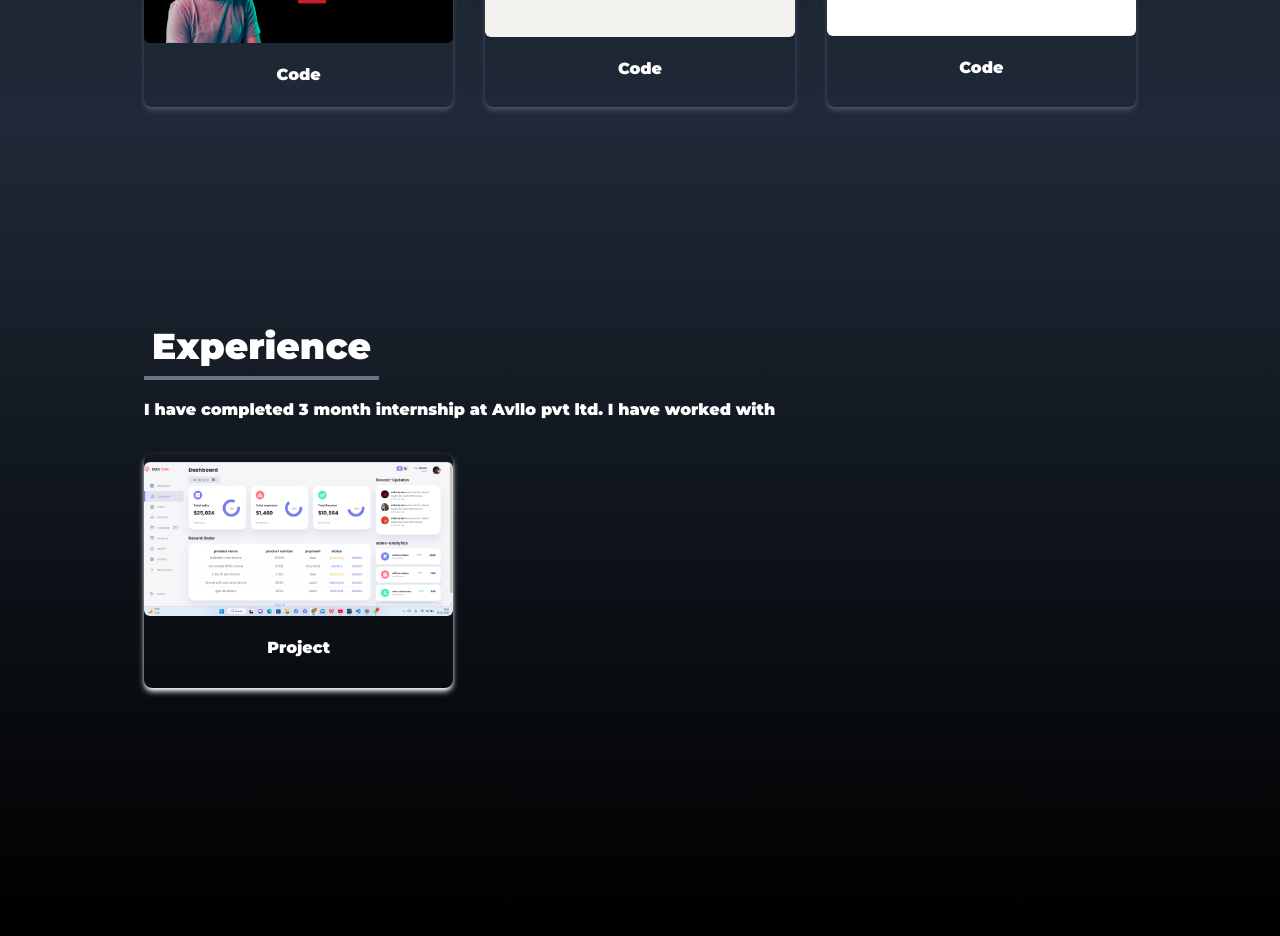
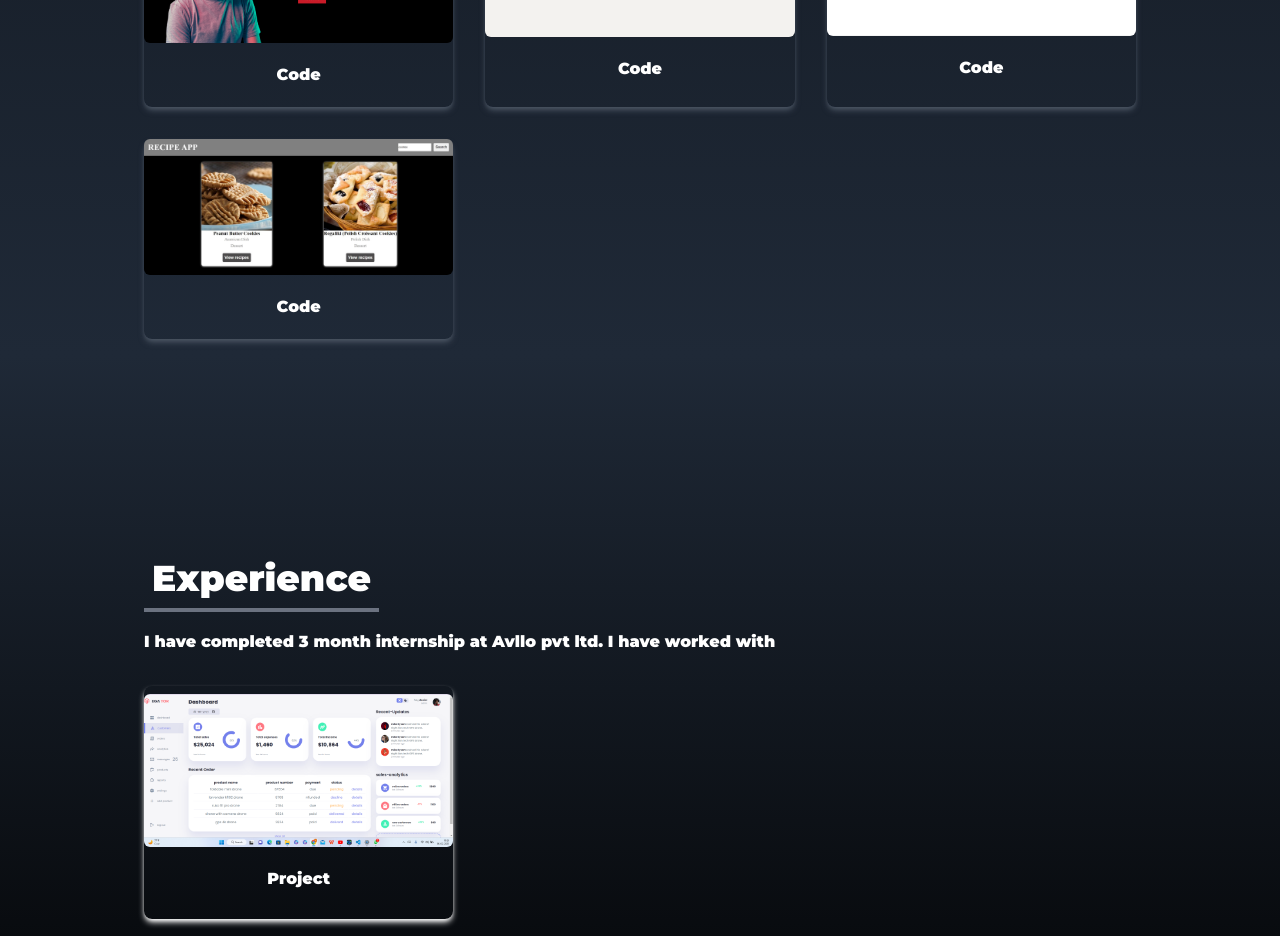
Before and after one commit to jagtapnimisha2/portfolio--, a React (Create React App) app: page / in a window 1280 px wide. Shown: the part 3180-4116 px from the top of the page. Built offline with nearby package versions, Linux system fonts and the light colour scheme.

Commit message:
addd searching app

```diff
--- a/src/components/Project.jsx
+++ b/src/components/Project.jsx
@@ -19,6 +19,7 @@ import imag14 from "../components/image/imag14.png"
 import imag15 from "../components/image/imag15.png"
 import imag16 from "../components/image/imag16.png"
 import imag17 from "../components/image/imag17.png"
+import imag18 from "../components/image/imag18.jpeg"
 const Project=()=>{
     const Projects=[
         {
@@ -128,6 +129,12 @@ const Project=()=>{
             src:imag17,
             githublink:"https://github.com/jagtapnimisha2/Garbage_Bin__Major_Project",
             link:"https://smartgarbage-f4f3b.web.app"
+        },
+        {
+            id:18,
+            src:imag18,
+            githublink:"https://github.com/jagtapnimisha2/Searching-cookies-recipe-list?tab=readme-ov-a",
+            link:"https://searching-cookies-recipe.netlify.app/"
         }
     ]
     return(
```
Also changed, not shown: src/components/image/imag18.jpeg (added).
